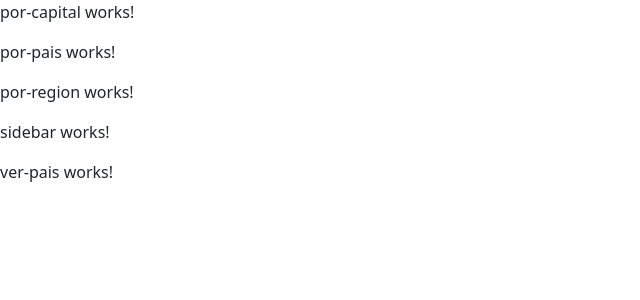
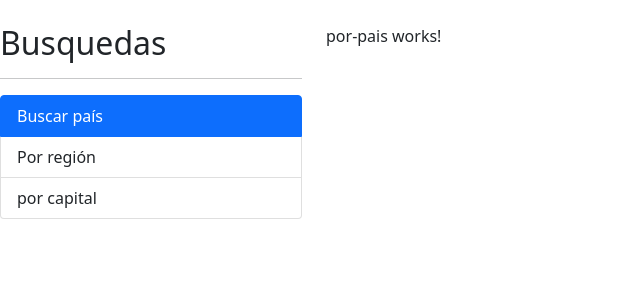
Before and after one commit to royerreyesleon/paisesapp, an Angular app: page / in a window 1280 px wide. Shown: the top 300 px of the page, without its empty margins (0-640 px from the left). Built offline with nearby package versions, Linux system fonts and the light colour scheme.

Commit message:
add routing

```diff
--- a/src/app/app-routing.module.ts
+++ b/src/app/app-routing.module.ts
@@ -1,10 +1,37 @@
 import { NgModule } from '@angular/core';
 import { RouterModule, Routes } from '@angular/router';
 
-const routes: Routes = [];
+import { PorPaisComponent } from './pais/pages/por-pais/por-pais.component';
+import { PorRegionComponent } from './pais/pages/por-region/por-region.component';
+import { PorCapitalComponent } from './pais/pages/por-capital/por-capital.component';
+import { VerPaisComponent } from './pais/pages/ver-pais/ver-pais.component';
+
+const routes: Routes = [
+    {
+        path: '',
+        component: PorPaisComponent,
+        pathMatch: 'full',
+    },
+    {
+        path: 'region',
+        component: PorRegionComponent
+    },
+    {
+        path: 'capital',
+        component: PorCapitalComponent,
+    },
+    {
+        path: 'pais/:id',
+        component: VerPaisComponent
+    },
+    {
+        path: '**',
+        redirectTo: ''
+    }
+];
 
 @NgModule({
-  imports: [RouterModule.forRoot(routes)],
-  exports: [RouterModule]
+    imports: [RouterModule.forRoot(routes)],
+    exports: [RouterModule]
 })
 export class AppRoutingModule { }
--- a/src/app/app.component.html
+++ b/src/app/app.component.html
@@ -1,5 +1,24 @@
-<app-por-capital></app-por-capital>
+<!-- <app-por-capital></app-por-capital>
 <app-por-pais></app-por-pais>
 <app-por-region></app-por-region>
 <app-sidebar></app-sidebar>
-<app-ver-pais></app-ver-pais>
+<app-ver-pais></app-ver-pais> -->
+
+<div class="row containter mt-4">
+    <div class="col-3">
+        <h2>Busquedas</h2>
+        <hr>
+
+        <ul class="list-group">
+            <li routerLink="/" routerLinkActive="active" [routerLinkActiveOptions]="{exact: true}" class="list-group-item">Buscar país</li>
+            <li routerLink="region" routerLinkActive="active" class="list-group-item">Por región</li>
+            <li routerLink="capital" routerLinkActive="active" class="list-group-item">por capital</li>
+        </ul>
+
+    </div>
+
+    <div class="col-9">
+        <router-outlet></router-outlet>
+    </div>
+
+</div>
```
Also changed, not shown: src/app/app.module.ts (indentation only).
